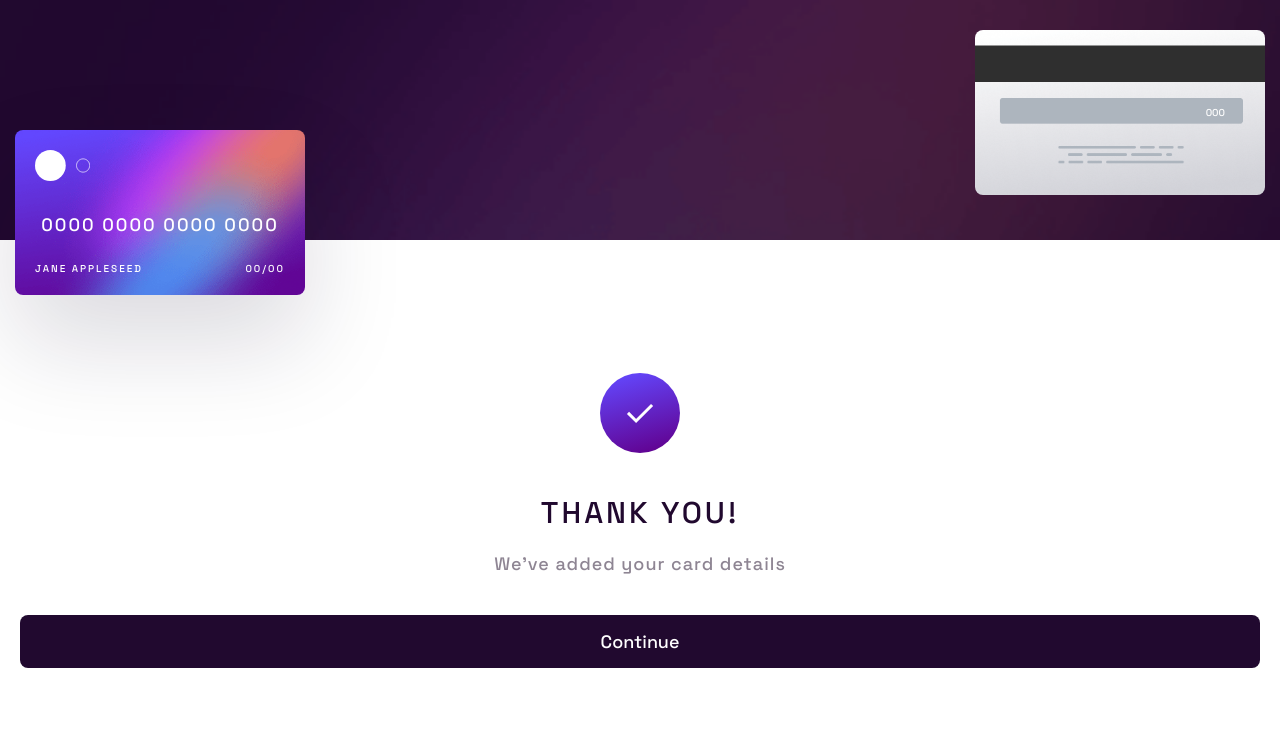
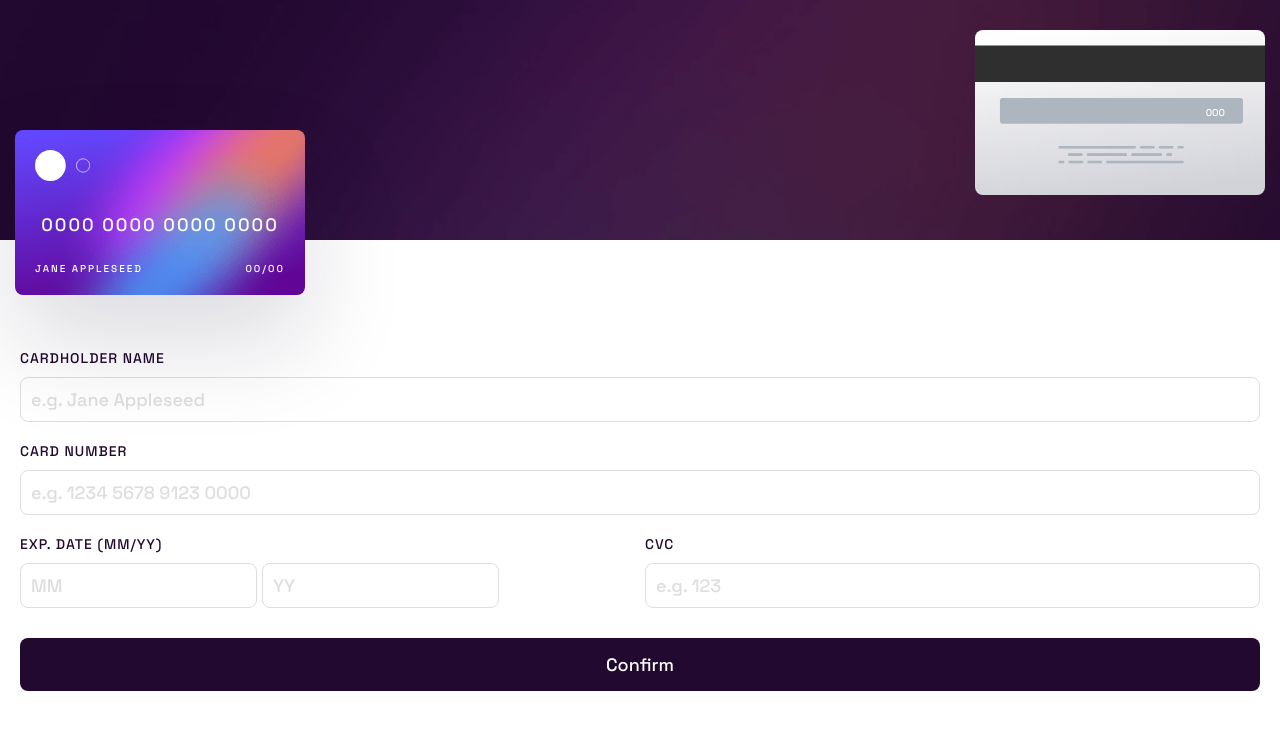
Before and after one commit to jwhong98/FEM-Challenges, a React (Create React App) app in the folder interactive-card-details-form/: page / in a window 1280 px wide. Shown: the top 730 px of the page. Built offline with nearby package versions, Linux system fonts and the light colour scheme.

Commit message:
added hooks for data from Form to front of card

```diff
--- a/interactive-card-details-form/src/components/Form/form.js
+++ b/interactive-card-details-form/src/components/Form/form.js
@@ -1,20 +1,25 @@
 import React from "react";
 import classes from "./Form.module.css";
 
-const Form = () => {
+const Form = (props) => {
   const onSubmitHandler = (e) => {
     e.preventDefault();
+    props.setName(document.getElementById("name").value);
+    props.setCvc(document.getElementById("cvc").value);
+    props.setDate(
+      `${document.getElementById("month").value}/${
+        document.getElementById("year").value
+      }`
+    );
+    props.setCardNum(document.getElementById("cardNumber").value);
+
+    props.setSubmitted(true);
   };
   return (
     <form className={classes.form}>
       <div className={classes.info}>
         <label htmlFor="name">cardholder name</label>
-        <input
-          type="text"
-          id="name"
-          placeholder="e.g. Jane Appleseed"
-          required
-        />
+        <input type="text" id="name" placeholder="e.g. Jane Appleseed" />
       </div>
       <div className={classes.info}>
         <label htmlFor="cardNumber">card number</label>
@@ -22,18 +27,17 @@ const Form = () => {
           type="text"
           id="cardNumber"
           placeholder="e.g. 1234 5678 9123 0000"
-          required
         />
       </div>
 
       <div className={classes.cardInfo}>
-        <label htmlFor="date">exp. date (mm/yy)</label>
+        <label htmlFor="month">exp. date (mm/yy)</label>
         <label htmlFor="cvc">cvc</label>
         <div className={classes.dateInput}>
-          <input type="text" id="date" placeholder="MM" required />
-          <input type="text" id="date" placeholder="YY" required />
+          <input type="text" id="month" placeholder="MM" />
+          <input type="text" id="year" placeholder="YY" />
         </div>
-        <input type="text" id="cvc" placeholder="e.g. 123" required />
+        <input type="text" id="cvc" placeholder="e.g. 123" />
       </div>
       <button
         type="submit"
--- a/interactive-card-details-form/src/components/Form/form.module.css
+++ b/interactive-card-details-form/src/components/Form/form.module.css
@@ -31,6 +31,16 @@ input::placeholder {
   color: hsl(270, 3%, 87%);
 }
 
+input:focus {
+  border-image-source: linear-gradient(hsl(249, 99%, 64%), hsl(278, 94%, 30%));
+  border-width: 1px;
+  border-image-slice: 1;
+}
+
+input:invalid {
+  border: 1px solid hsl(0, 100%, 66%);
+}
+
 .cardInfo {
   display: grid;
   grid-template-columns: 1fr 1fr;
--- a/interactive-card-details-form/src/components/Main/main.js
+++ b/interactive-card-details-form/src/components/Main/main.js
@@ -5,25 +5,47 @@ import classes from "./Main.module.css";
 import ThankYou from "../ThankYou/ThankYou";
 
 const Main = () => {
-  const [submitted, setSubmitted] = useState(true);
+  const [submitted, setSubmitted] = useState(false);
+  const [cvc, setCvc] = useState("000");
+  const [cardNum, setCardNum] = useState("0000 0000 0000 0000");
+  const [name, setName] = useState("jane appleseed");
+  const [date, setDate] = useState("00/00");
+
+  const resetForm = () => {
+    setCvc("000");
+    setCardNum("0000 0000 0000 0000");
+    setName("jane appleseed");
+    setDate("00/00");
+    setSubmitted(false);
+  };
   return (
     <main>
       <header>
         <div className={classes.cardBack}>
-          <p className={classes.cvc}>000</p>
+          <p className={classes.cvc}>{cvc}</p>
         </div>
         <div className={classes.cardFront}>
           <img className={classes.cardLogo} src={logo} alt="" />
           <div className={classes.cardFrontInfo}>
-            <p className={classes.cardNum}>0000 0000 0000 0000</p>
+            <p className={classes.cardNum}>{cardNum}</p>
             <div className={classes.sub}>
-              <p className={classes.cardName}>jane appleseed</p>
-              <p className={classes.cardExp}>00/00</p>
+              <p className={classes.cardName}>{name}</p>
+              <p className={classes.cardExp}>{date}</p>
             </div>
           </div>
         </div>
       </header>
-      {submitted ? <ThankYou /> : <Form />}
+      {submitted ? (
+        <ThankYou setSubmitted={setSubmitted} resetForm={resetForm} />
+      ) : (
+        <Form
+          setSubmitted={setSubmitted}
+          setCvc={setCvc}
+          setCardNum={setCardNum}
+          setName={setName}
+          setDate={setDate}
+        />
+      )}
     </main>
   );
 };
--- a/interactive-card-details-form/src/components/ThankYou/thankYou.js
+++ b/interactive-card-details-form/src/components/ThankYou/thankYou.js
@@ -2,13 +2,13 @@ import React from "react";
 import classes from "./ThankYou.module.css";
 import complete from "../../images/icon-complete.svg";
 
-const ThankYou = () => {
+const ThankYou = (props) => {
   return (
     <div className={classes.thankYou}>
       <img src={complete} alt="checkmark" />
       <h2>THANK YOU!</h2>
       <p className={classes.message}>We've added your card details</p>
-      <button>Continue</button>
+      <button onClick={() => props.resetForm()}>Continue</button>
     </div>
   );
 };
```
